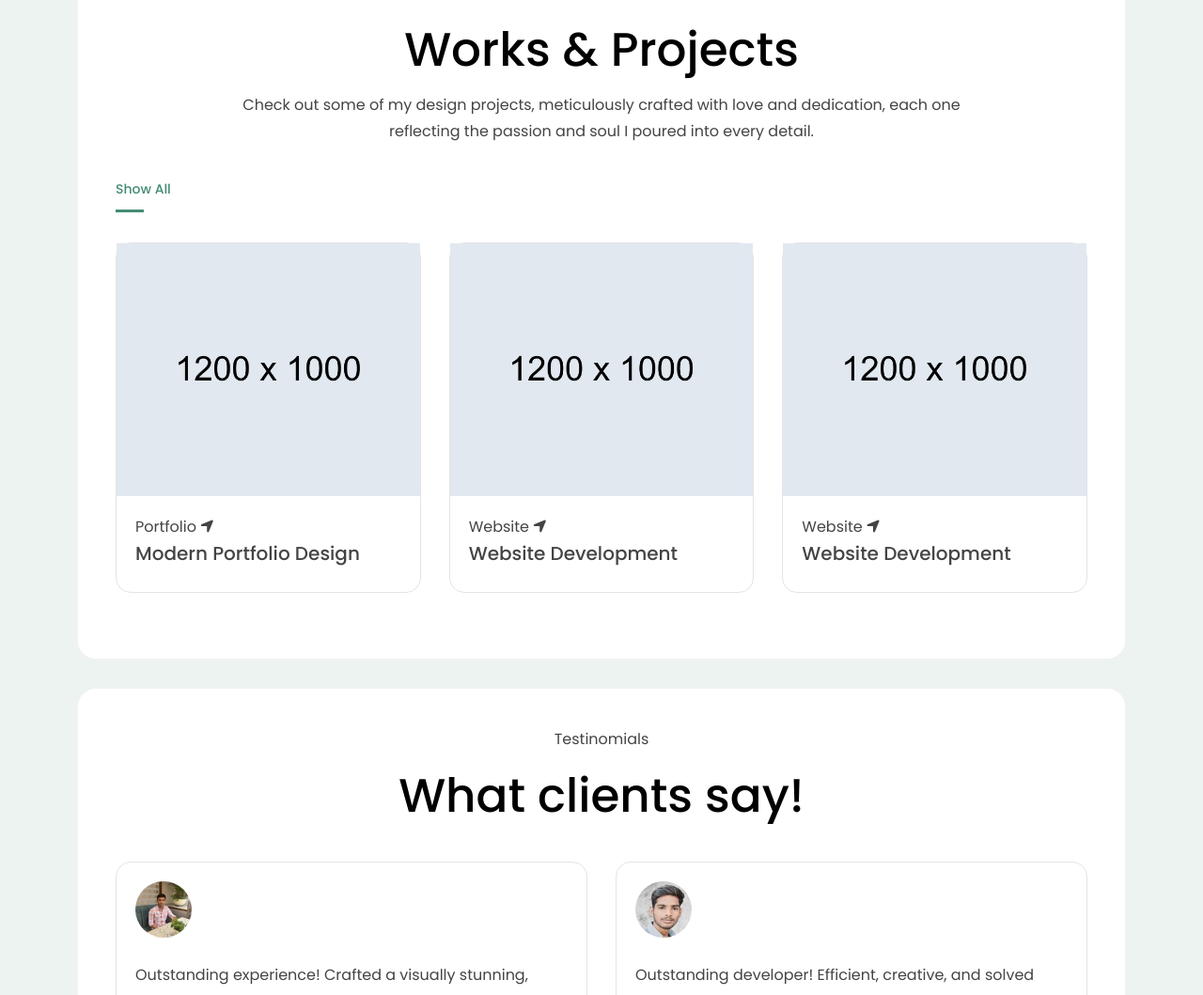
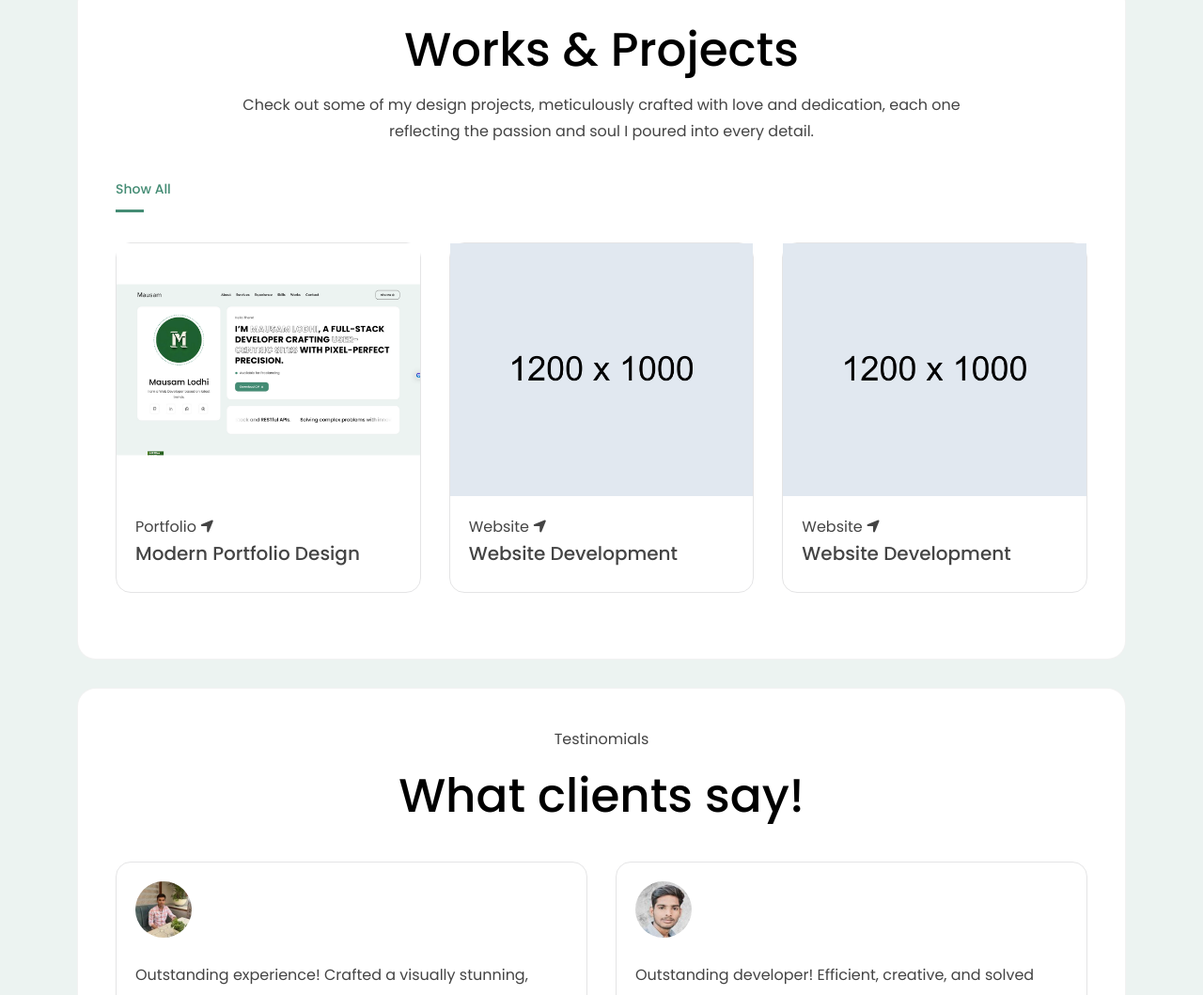
Before and after one commit to mausam-lodhi/Portfolio_Website, a plain HTML site: page client/index.html in a window 1280 px wide. Shown: the part 2766-3825 px from the top of the page at 94% size. Drawn offline with Linux system fonts and the light colour scheme.

Commit message:
Update index.html

```diff
--- a/client/index.html
+++ b/client/index.html
@@ -456,8 +456,8 @@
 						<div class="col-lg-4 col-md-6 item portfolio major">
 							<div class="project-item style-two wow fadeInUp delay-0-2s">
 								<div class="project-image">
-									<a href="soon.html"><img src="assets/images/projects/work1.jpg" alt="Project" /></a>
-									<a id="mtImg" href="assets/images/projects/work1.jpg" class="details-btn work-popup"><i class="ri-arrow-right-up-line"></i></a>
+									<a href="soon.html"><img src="assets/images/projects/work1.png" alt="Project" /></a>
+									<a id="mtImg" href="assets/images/projects/work1.png" class="details-btn work-popup"><i class="ri-arrow-right-up-line"></i></a>
 								</div>
 								<div class="project-content">
 									<span class="sub-title"
```
